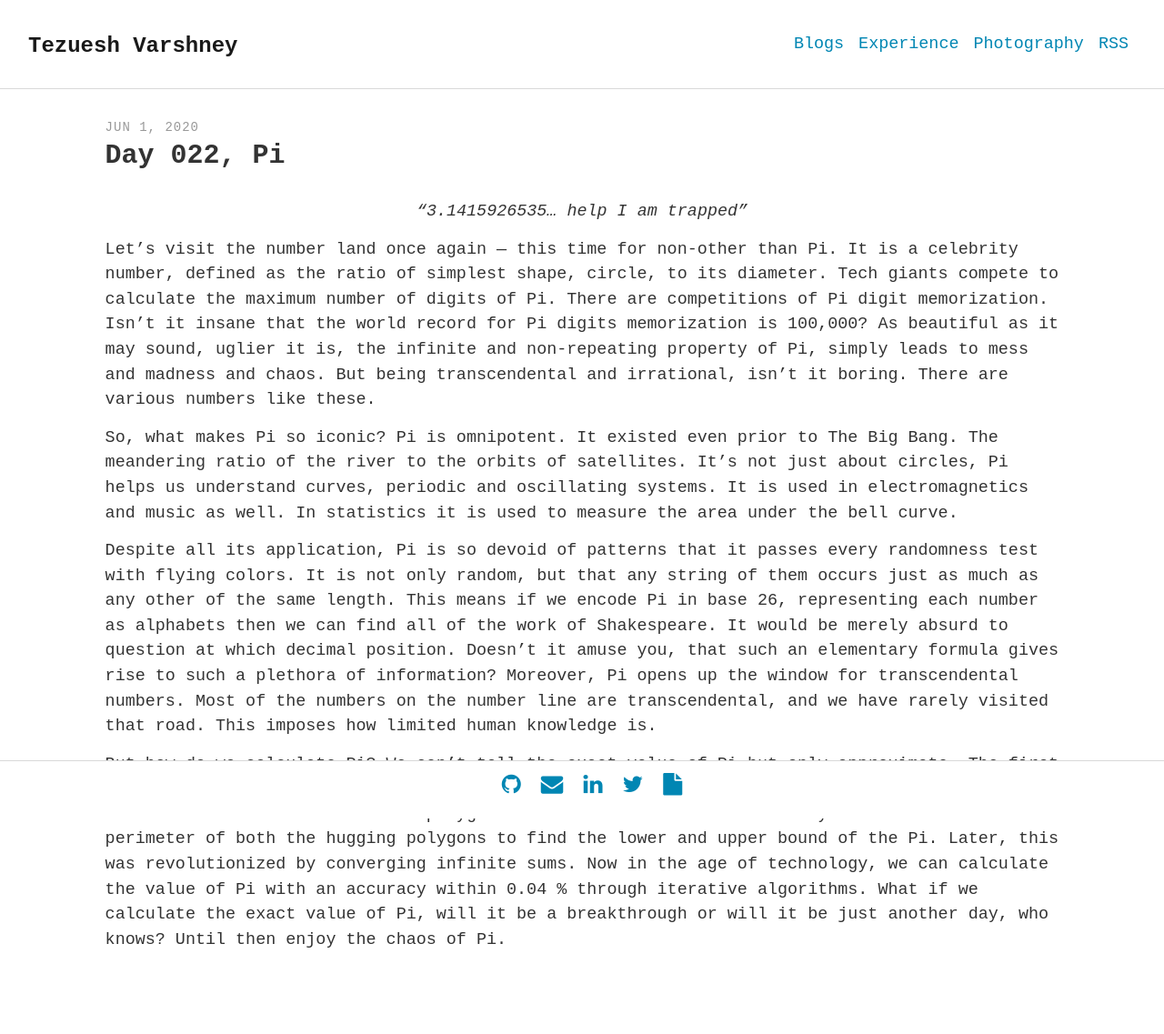
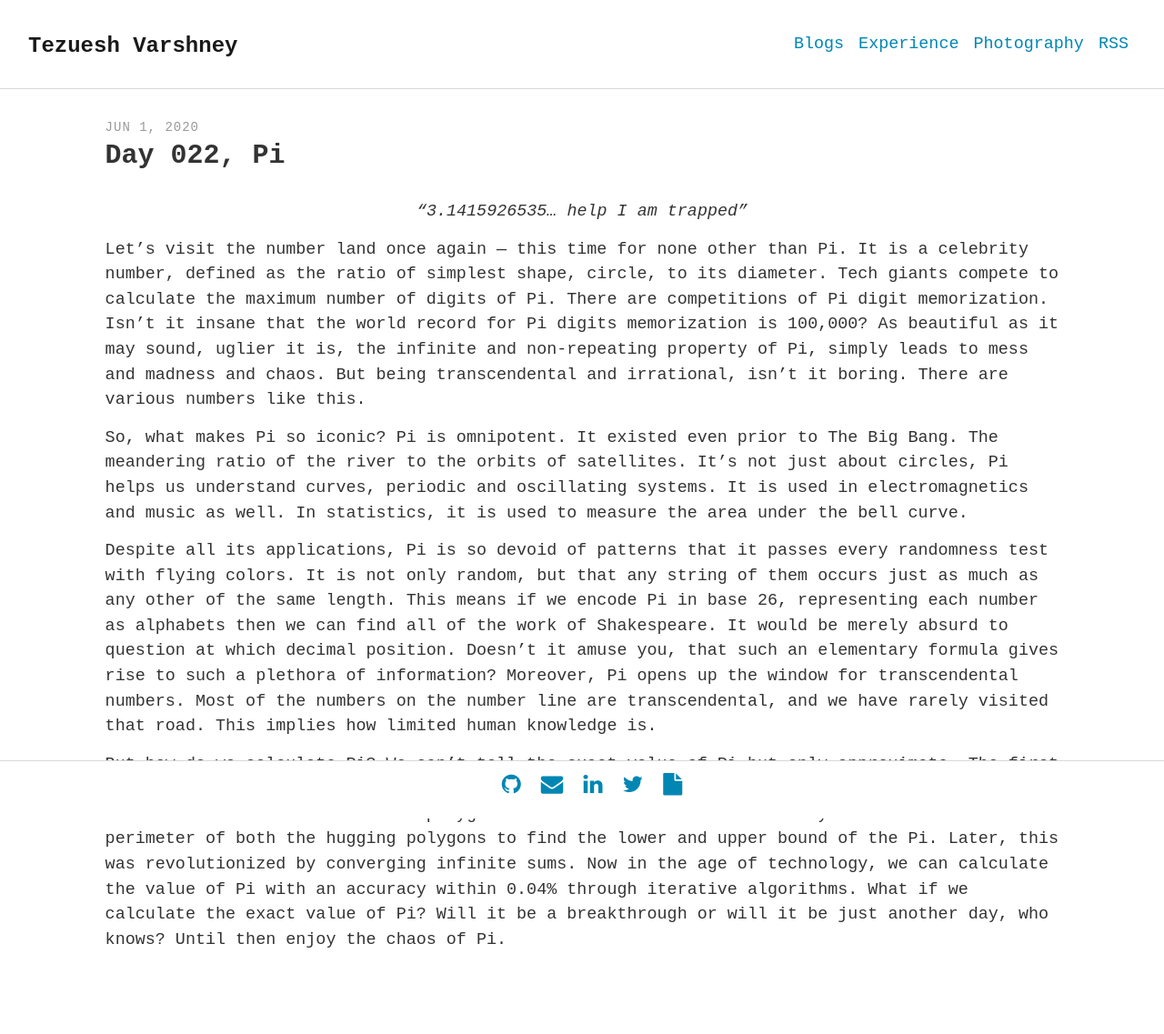
Before and after one commit to square-1111/square-1111.github.io, a Jekyll site: the page built from _posts/2020-06-01-Pi.md, in a window 1280 px wide. Shown: the whole page at 91% size. Built offline with Jekyll 4.4.1, drawn with Linux system fonts in a browser that asks for light colours; some web fonts are replaced.

Commit message:
Edit : Day22 LatePost

```diff
--- a/_posts/2020-06-01-Pi.md
+++ b/_posts/2020-06-01-Pi.md
@@ -8,10 +8,10 @@ keywords: "dummy content"
 
 *<center>“3.1415926535… help I am trapped”</center>*
 
-Let’s visit the number land once again — this time for non-other than Pi. It is a celebrity number, defined as the ratio of simplest shape, circle, to its diameter. Tech giants compete to calculate the maximum number of digits of Pi. There are competitions of Pi digit memorization. Isn’t it insane that the world record for Pi digits memorization is 100,000? As beautiful as it may sound, uglier it is, the infinite and non-repeating property of Pi, simply leads to mess and madness and chaos. But being transcendental and irrational, isn’t it boring. There are various numbers like these.
+Let’s visit the number land once again — this time for none other than Pi. It is a celebrity number, defined as the ratio of simplest shape, circle, to its diameter. Tech giants compete to calculate the maximum number of digits of Pi. There are competitions of Pi digit memorization. Isn’t it insane that the world record for Pi digits memorization is 100,000? As beautiful as it may sound, uglier it is, the infinite and non-repeating property of Pi, simply leads to mess and madness and chaos. But being transcendental and irrational, isn’t it boring. There are various numbers like this.
 
-So, what makes Pi so iconic? Pi is omnipotent. It existed even prior to The Big Bang. The meandering ratio of the river to the orbits of satellites. It's not just about circles, Pi helps us understand curves, periodic and oscillating systems. It is used in electromagnetics and music as well. In statistics it is used to measure the area under the bell curve.
+So, what makes Pi so iconic? Pi is omnipotent. It existed even prior to The Big Bang. The meandering ratio of the river to the orbits of satellites. It's not just about circles, Pi helps us understand curves, periodic and oscillating systems. It is used in electromagnetics and music as well. In statistics, it is used to measure the area under the bell curve.
 
-Despite all its application, Pi is so devoid of patterns that it passes every randomness test with flying colors. It is not only random, but that any string of them occurs just as much as any other of the same length. This means if we encode Pi in base 26, representing each number as alphabets then we can find all of the work of Shakespeare. It would be merely absurd to question at which decimal position. Doesn’t it amuse you, that such an elementary formula gives rise to such a plethora of information? Moreover, Pi opens up the window for transcendental numbers. Most of the numbers on the number line are transcendental, and we have rarely visited that road. This imposes how limited human knowledge is.
+Despite all its applications, Pi is so devoid of patterns that it passes every randomness test with flying colors. It is not only random, but that any string of them occurs just as much as any other of the same length. This means if we encode Pi in base 26, representing each number as alphabets then we can find all of the work of Shakespeare. It would be merely absurd to question at which decimal position. Doesn’t it amuse you, that such an elementary formula gives rise to such a plethora of information? Moreover, Pi opens up the window for transcendental numbers. Most of the numbers on the number line are transcendental, and we have rarely visited that road. This implies how limited human knowledge is.
 
-But how do we calculate Pi? We can’t tell the exact value of Pi but only approximate. The first recorded algorithm to rigorously calculate Pi was Polygon Approximation. Mathematicians inscribed and circumscribed the polygon around a unit circle and thereby calculated the perimeter of both the hugging polygons to find the lower and upper bound of the Pi. Later, this was revolutionized by converging infinite sums. Now in the age of technology, we can calculate the value of Pi with an accuracy within 0.04 % through iterative algorithms. What if we calculate the exact value of Pi, will it be a breakthrough or will it be just another day, who knows? Until then enjoy the chaos of Pi.
+But how do we calculate Pi? We can’t tell the exact value of Pi but only approximate. The first recorded algorithm to rigorously calculate Pi was Polygon Approximation. Mathematicians inscribed and circumscribed the polygon around a unit circle and thereby calculated the perimeter of both the hugging polygons to find the lower and upper bound of the Pi. Later, this was revolutionized by converging infinite sums. Now in the age of technology, we can calculate the value of Pi with an accuracy within 0.04% through iterative algorithms. What if we calculate the exact value of Pi? Will it be a breakthrough or will it be just another day, who knows? Until then enjoy the chaos of Pi.
```
Also changed, not shown: 6 other files.
